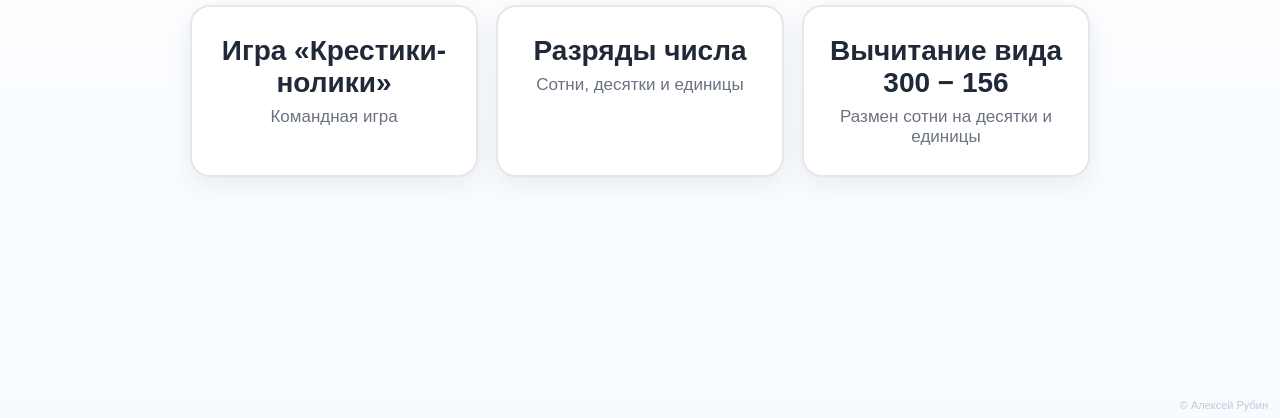
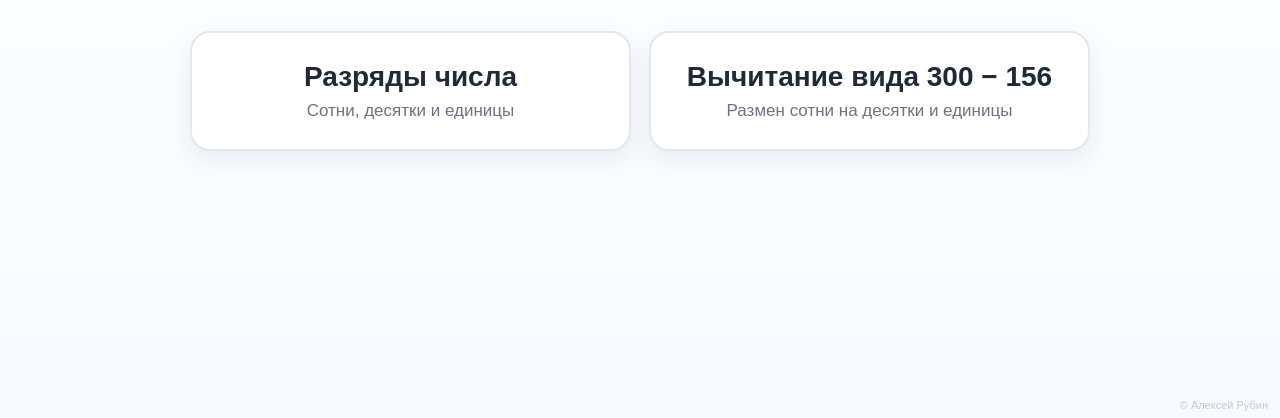
Before and after one commit to arubin57/maths, a plain HTML site: page index.html in a window 1280 px wide. Shown: the part 382-800 px from the top of the page. Drawn offline with Linux system fonts and the light colour scheme.

Commit message:
Remove tic-tac-toe card from maths listing

```diff
--- a/index.html
+++ b/index.html
@@ -38,10 +38,6 @@
   <h1>Математика</h1>
   <p>Интерактивные материалы для уроков</p>
   <div class="cards">
-    <a class="card" href="krestiki-noliki/">
-      <div class="title">Игра «Крестики-нолики»</div>
-      <div class="desc">Командная игра</div>
-    </a>
     <a class="card" href="razryady/">
       <div class="title">Разряды числа</div>
       <div class="desc">Сотни, десятки и единицы</div>
```
